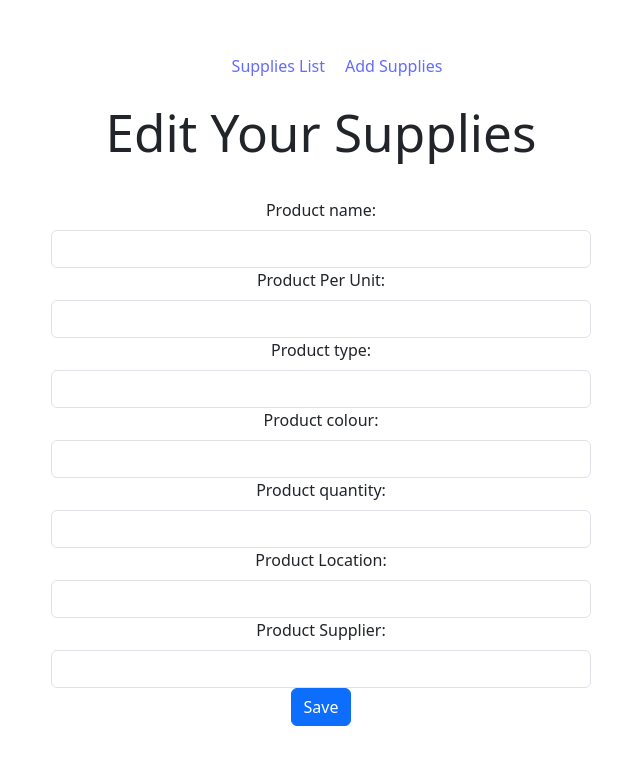
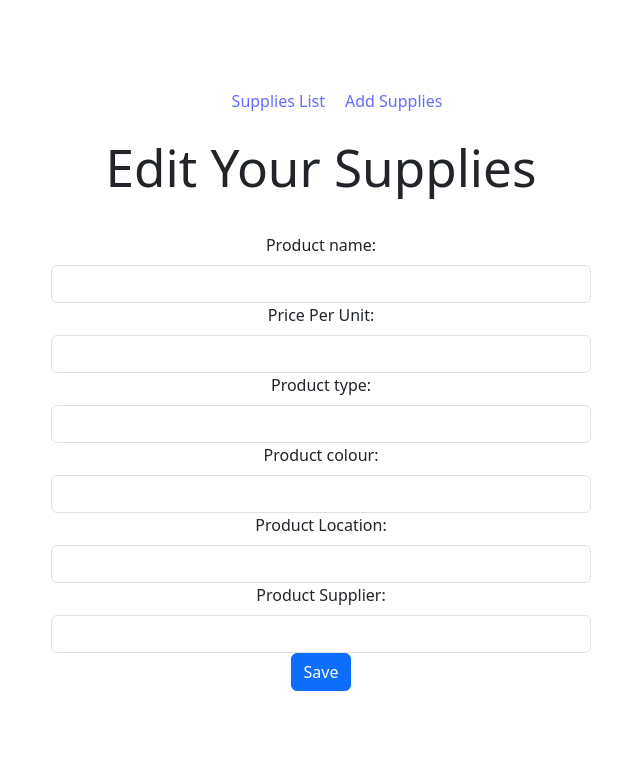
Before and after one commit to P-Gayle/material-minder, a React (Vite) app in the folder frontend/: page /supply/1/edit in a window 1280 px wide. Shown: the top 764 px of the page, without its empty margins (319-959 px from the left). Built offline with nearby package versions, Linux system fonts and the light colour scheme; no server answers.

Commit message:
deleted qty from database

```diff
--- a/frontend/src/components/AddSupplies.jsx
+++ b/frontend/src/components/AddSupplies.jsx
@@ -49,7 +49,7 @@ const AddSupplies = () => {
           </Form.Group>
 
            <Form.Group>
-              <Form.Label>Product Per Unit:</Form.Label>
+              <Form.Label>Price Per Unit:</Form.Label>
             <Form.Control
                 type="number"
                 name="price"
@@ -74,15 +74,6 @@ const AddSupplies = () => {
               onChange={handleChange}/>
           </Form.Group>
 
-          {/* <Form.Group>
-              <Form.Label>Product quantity:</Form.Label>
-            <Form.Control
-              type="number"
-              name="quantity"
-              placeholder="Enter the quantity available"
-              onChange={handleChange}/>
-          </Form.Group> */}
-
           <Form.Group>
               <Form.Label>quantity purchased:</Form.Label>
             <Form.Control
@@ -91,15 +82,6 @@ const AddSupplies = () => {
               placeholder="Enter the quantity available"
               onChange={handleChange}/>
           </Form.Group>
-
-          {/* <Form.Group>
-              <Form.Label>quantity used:</Form.Label>
-            <Form.Control
-              type="number"
-              name="total_used"
-              placeholder="Enter 0"
-              onChange={handleChange}/>
-          </Form.Group> */}
 
           <Form.Group>
               <Form.Label>Product Location:</Form.Label>
--- a/frontend/src/components/EditSupplies.jsx
+++ b/frontend/src/components/EditSupplies.jsx
@@ -64,7 +64,7 @@ function EditSupplies() {
           </Form.Group>
 
           <Form.Group>
-              <Form.Label>Product Per Unit:</Form.Label>
+              <Form.Label>Price Per Unit:</Form.Label>
             <Form.Control
                 value={inputs.price}
                 type="number"
@@ -87,15 +87,6 @@ function EditSupplies() {
               value={inputs.colour}
               type="text"
               name="colour"
-              onChange={handleChange}/>
-          </Form.Group>
-
-          <Form.Group>
-            <Form.Label>Product quantity:</Form.Label>
-            <Form.Control
-              value={inputs.quantity}
-              type="number"
-              name="quantity"
               onChange={handleChange}/>
           </Form.Group>
 
--- a/frontend/src/components/SuppliesList.jsx
+++ b/frontend/src/components/SuppliesList.jsx
@@ -44,7 +44,6 @@ const SuppliesList = () => {
               <th>Item Type</th>
               <th>Colour</th>
               <th>Amount Available</th>
-              {/* <th>THIS Amount Available</th> */}
               <th>Storage Location</th>
               <th>Supplier</th>
               <th>Actions</th>
@@ -59,12 +58,11 @@ const SuppliesList = () => {
                 <td>{supply.type}</td>
                 <td>{supply.colour}</td>
                 <td>{supply.total_purchased-supply.total_used}</td>
-                {/* <td>{supply.total_purchased}</td> */}
                 <td>{supply.location}</td>
                 <td>{supply.supplier}</td>
                 <td>
                   <Link to={`/supply/${supply.id}/edit`}> Edit</Link>
-                   <Link to={`/supply/${supply.id}/quantity`}> Update quantity</Link>
+                  <Link to={`/supply/${supply.id}/quantity`}> Update quantity</Link>
                   <button onClick={() => deleteSupply(supply.id)}>Delete</button>
                 </td>
               </tr>
```
Also changed, not shown: 1 other file (tests, documents, lock files or other folders).
